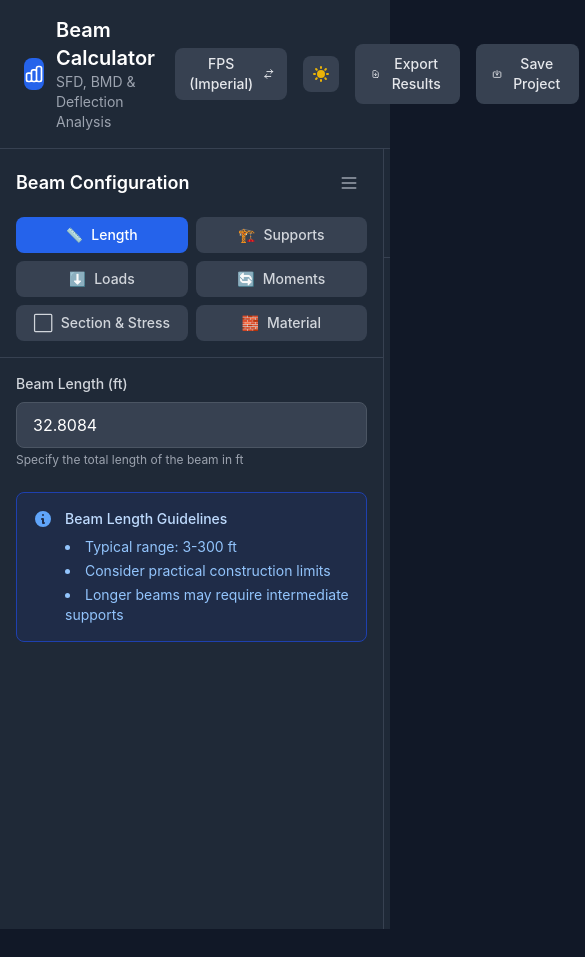
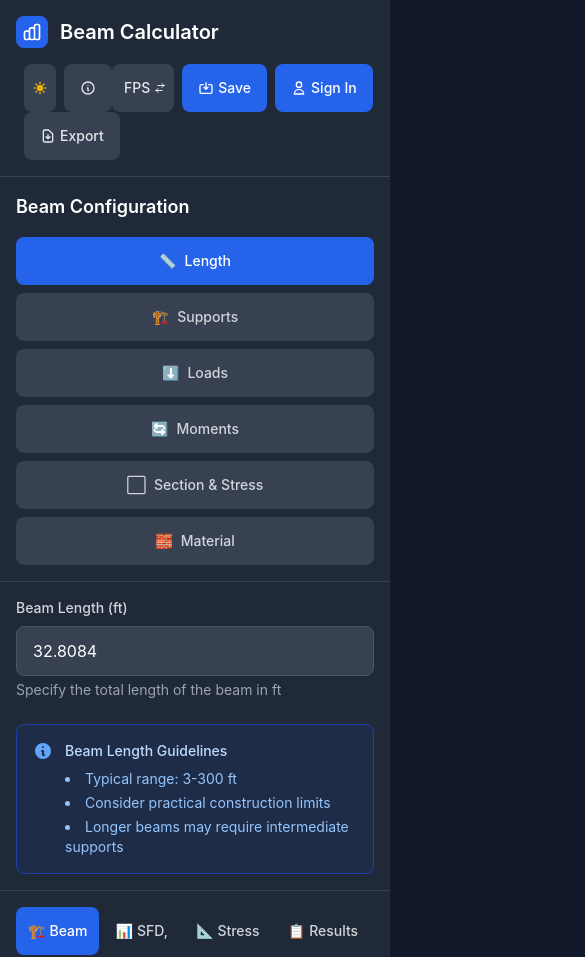
Before and after one commit to asadurahman2001/beam-calculator-v3.0.3, a React (Create React App) app: page / in a window 390 px wide. Shown: the top 957 px of the page, 585 px wide, since content can reach past the window. Before the commit the page ends 929 px from the top, so only its background shows below. Built offline with nearby package versions, Linux system fonts and the light colour scheme.

Commit message:
Make Application Mobile-Friendly

```diff
--- a/public/index.html
+++ b/public/index.html
@@ -3,12 +3,15 @@
   <head>
     <meta charset="utf-8" />
     <link rel="icon" href="%PUBLIC_URL%/favicon.ico" />
-    <meta name="viewport" content="width=device-width, initial-scale=1" />
+    <meta name="viewport" content="width=device-width, initial-scale=1, maximum-scale=1, user-scalable=no, viewport-fit=cover" />
     <meta name="theme-color" content="#000000" />
     <meta
       name="description"
       content="Beam SFD, BMD & Deflection Calculator - Professional structural analysis tool"
     />
+    <meta name="apple-mobile-web-app-capable" content="yes" />
+    <meta name="apple-mobile-web-app-status-bar-style" content="default" />
+    <meta name="apple-mobile-web-app-title" content="Beam Calculator" />
     <link rel="apple-touch-icon" href="%PUBLIC_URL%/logo192.png" />
     <link rel="manifest" href="%PUBLIC_URL%/manifest.json" />
     <title>Beam Calculator</title>
--- a/src/App.js
+++ b/src/App.js
@@ -131,10 +131,10 @@ function App() {
     <ThemeProvider>
       <UnitProvider>
         <AuthProvider>
-          <div className="min-h-screen bg-gray-50 dark:bg-gray-900 transition-colors">
+          <div className="min-h-screen bg-gray-50 dark:bg-gray-900 transition-colors mobile-safe-area">
             <Header beamData={beamData} results={results} updateBeamData={updateBeamData} />
-            <div className="flex h-[calc(100vh-4rem)]">
-              <div className="w-96 border-r border-gray-200 dark:border-gray-700 bg-white dark:bg-gray-800 overflow-y-auto transition-colors">
+            <div className="flex flex-col lg:flex-row h-[calc(100vh-4rem)]">
+              <div className="w-full lg:w-96 border-b lg:border-b-0 lg:border-r border-gray-200 dark:border-gray-700 bg-white dark:bg-gray-800 overflow-y-auto transition-colors mobile-scroll">
                 <InputPanel
                   beamData={beamData}
                   updateBeamData={updateBeamData}
@@ -142,7 +142,7 @@ function App() {
                   setResolution={setResolution}
                 />
               </div>
-              <div className="flex-1 overflow-hidden">
+              <div className="flex-1 overflow-hidden mobile-scroll">
                 <VisualizationPanel
                   beamData={beamData}
                   results={results}
--- a/src/components/Header.js
+++ b/src/components/Header.js
@@ -68,51 +68,54 @@ const Header = ({ beamData, results, updateBeamData }) => {
 
   return (
     <>
-      <header className="bg-white dark:bg-gray-800 border-b border-gray-200 dark:border-gray-700 px-6 py-4 transition-colors">
-        <div className="flex items-center justify-between">
-          <div className="flex items-center space-x-3">
+      <header className="bg-white dark:bg-gray-800 border-b border-gray-200 dark:border-gray-700 px-4 lg:px-6 py-4 transition-colors mobile-header">
+        <div className="flex items-center justify-between flex-wrap gap-4">
+          <div className="flex items-center space-x-3 min-w-0 flex-1 lg:flex-none">
             <div className="w-8 h-8 bg-primary-600 rounded-lg flex items-center justify-center">
               <svg className="w-5 h-5 text-white" fill="none" stroke="currentColor" viewBox="0 0 24 24">
                 <path strokeLinecap="round" strokeLinejoin="round" strokeWidth={2} d="M9 19v-6a2 2 0 00-2-2H5a2 2 0 00-2 2v6a2 2 0 002 2h2a2 2 0 002-2zm0 0V9a2 2 0 012-2h2a2 2 0 012 2v10m-6 0a2 2 0 002 2h2a2 2 0 002-2m0 0V5a2 2 0 012-2h2a2 2 0 012 2v14a2 2 0 01-2 2h-2a2 2 0 01-2-2z" />
               </svg>
             </div>
-            <div>
+            <div className="min-w-0">
               <h1 className="text-xl font-semibold text-gray-900 dark:text-white">Beam Calculator</h1>
-              <p className="text-sm text-gray-500 dark:text-gray-400">SFD, BMD & Deflection Analysis</p>
+              <p className="text-sm text-gray-500 dark:text-gray-400 hidden sm:block">SFD, BMD & Deflection Analysis</p>
             </div>
           </div>
-          <div className="flex items-center space-x-4">
+
+          <div className="flex items-center space-x-2 lg:space-x-4 flex-wrap">
             {/* Unit System Toggle */}
-            <div className="flex items-center space-x-2">
-              <span className="text-sm text-gray-600 dark:text-gray-300"></span>
+            <div className="flex items-center space-x-2 order-1 lg:order-none">
               <button
                 onClick={toggleUnitSystem}
-                className="flex items-center space-x-2 px-3 py-1.5 bg-gray-100 dark:bg-gray-700 hover:bg-gray-200 dark:hover:bg-gray-600 rounded-lg transition-colors text-sm font-medium text-gray-700 dark:text-gray-200"
+                className="flex items-center space-x-1 lg:space-x-2 px-2 lg:px-3 py-2 bg-gray-100 dark:bg-gray-700 hover:bg-gray-200 dark:hover:bg-gray-600 rounded-lg transition-colors text-sm font-medium text-gray-700 dark:text-gray-200"
               >
-                <span>{units.name}</span>
-                <svg className="w-4 h-4" fill="none" stroke="currentColor" viewBox="0 0 24 24">
+                <span className="hidden sm:inline">{units.name}</span>
+                <span className="sm:hidden">{units.name.split(' ')[0]}</span>
+                <svg className="w-3 h-3 lg:w-4 lg:h-4" fill="none" stroke="currentColor" viewBox="0 0 24 24">
                   <path strokeLinecap="round" strokeLinejoin="round" strokeWidth={2} d="M8 7h12m0 0l-4-4m4 4l-4 4m0 6H4m0 0l4 4m-4-4l4-4" />
                 </svg>
               </button>
             </div>
 
             {/* Dark Mode Toggle */}
-            <button
+            <button className="order-2 lg:order-none"
               onClick={toggleDarkMode}
-              className="p-2 bg-gray-100 dark:bg-gray-700 hover:bg-gray-200 dark:hover:bg-gray-600 rounded-lg transition-colors"
+              className="p-2 lg:p-2 bg-gray-100 dark:bg-gray-700 hover:bg-gray-200 dark:hover:bg-gray-600 rounded-lg transition-colors"
               title={isDarkMode ? 'Switch to Light Mode' : 'Switch to Dark Mode'}
             >
               {isDarkMode ? (
-                <svg className="w-5 h-5 text-yellow-500" fill="currentColor" viewBox="0 0 20 20">
+                <svg className="w-4 h-4 lg:w-5 lg:h-5 text-yellow-500" fill="currentColor" viewBox="0 0 20 20">
                   <path fillRule="evenodd" d="M10 2a1 1 0 011 1v1a1 1 0 11-2 0V3a1 1 0 011-1zm4 8a4 4 0 11-8 0 4 4 0 018 0zm-.464 4.95l.707.707a1 1 0 001.414-1.414l-.707-.707a1 1 0 00-1.414 1.414zm2.12-10.607a1 1 0 010 1.414l-.706.707a1 1 0 11-1.414-1.414l.707-.707a1 1 0 011.414 0zM17 11a1 1 0 100-2h-1a1 1 0 100 2h1zm-7 4a1 1 0 011 1v1a1 1 0 11-2 0v-1a1 1 0 011-1zM5.05 6.464A1 1 0 106.465 5.05l-.708-.707a1 1 0 00-1.414 1.414l.707.707zm1.414 8.486l-.707.707a1 1 0 01-1.414-1.414l.707-.707a1 1 0 011.414 1.414zM4 11a1 1 0 100-2H3a1 1 0 000 2h1z" clipRule="evenodd" />
                 </svg>
               ) : (
-                <svg className="w-5 h-5 text-gray-600" fill="currentColor" viewBox="0 0 20 20">
+                <svg className="w-4 h-4 lg:w-5 lg:h-5 text-gray-600" fill="currentColor" viewBox="0 0 20 20">
                   <path d="M17.293 13.293A8 8 0 016.707 2.707a8.001 8.001 0 1010.586 10.586z" />
                 </svg>
               )}
             </button>
 
+            {/* Action Buttons - Hidden on small screens, shown in mobile menu */}
+            <div className="hidden lg:flex items-center space-x-2">
               <button
                 onClick={handleExportResults}
                 disabled={isExporting}
@@ -123,17 +126,18 @@ const Header = ({ beamData, results, updateBeamData }) => {
                     <svg className="w-4 h-4 animate-spin" fill="none" stroke="currentColor" viewBox="0 0 24 24">
                       <path strokeLinecap="round" strokeLinejoin="round" strokeWidth={2} d="M4 4v5h.582m15.356 2A8.001 8.001 0 004.582 9m0 0H9m11 11v-5h-.581m0 0a8.003 8.003 0 01-15.357-2m15.357 2H15" />
                     </svg>
-                  <span>Exporting...</span>
+                    <span className="hidden xl:inline">Exporting...</span>
                   </>
                 ) : (
                   <>
                     <svg className="w-4 h-4" fill="none" stroke="currentColor" viewBox="0 0 24 24">
                       <path strokeLinecap="round" strokeLinejoin="round" strokeWidth={2} d="M12 10v6m0 0l-3-3m3 3l3-3m2 8H7a2 2 0 01-2-2V5a2 2 0 012-2h5.586a1 1 0 01.707.293l5.414 5.414a1 1 0 01.293.707V19a2 2 0 01-2 2z" />
                     </svg>
-                  <span>Export Results</span>
+                    <span className="hidden xl:inline">Export</span>
                   </>
                 )}
               </button>
+
               <button
                 onClick={handleSaveProject}
                 className="btn-secondary text-sm flex items-center space-x-2"
@@ -141,28 +145,41 @@ const Header = ({ beamData, results, updateBeamData }) => {
                 <svg className="w-4 h-4" fill="none" stroke="currentColor" viewBox="0 0 24 24">
                   <path strokeLinecap="round" strokeLinejoin="round" strokeWidth={2} d="M8 7H5a2 2 0 00-2 2v9a2 2 0 002 2h14a2 2 0 002-2V9a2 2 0 00-2-2h-3m-1 4l-3 3m0 0l-3-3m3 3V4" />
                 </svg>
-              <span>Save Project</span>
+                <span className="hidden xl:inline">Save</span>
+              </button>
+            </div>
+
+            {/* Mobile Action Button */}
+            <button
+              onClick={handleSaveProject}
+              className="lg:hidden btn-primary text-sm flex items-center space-x-1 order-3"
+            >
+              <svg className="w-4 h-4" fill="none" stroke="currentColor" viewBox="0 0 24 24">
+                <path strokeLinecap="round" strokeLinejoin="round" strokeWidth={2} d="M8 7H5a2 2 0 00-2 2v9a2 2 0 002 2h14a2 2 0 002-2V9a2 2 0 00-2-2h-3m-1 4l-3 3m0 0l-3-3m3 3V4" />
+              </svg>
+              <span>Save</span>
             </button>
 
             {user ? (
-              <div className="flex items-center space-x-3">
+              <div className="flex items-center space-x-2 lg:space-x-3 order-4 lg:order-none">
                 <button
                   onClick={handleMyProjects}
-                  className="btn-secondary text-sm flex items-center space-x-2"
+                  className="btn-secondary text-sm flex items-center space-x-1 lg:space-x-2"
                 >
                   <svg className="w-4 h-4" fill="none" stroke="currentColor" viewBox="0 0 24 24">
                     <path strokeLinecap="round" strokeLinejoin="round" strokeWidth={2} d="M19 11H5m14 0a2 2 0 012 2v6a2 2 0 01-2 2H5a2 2 0 01-2-2v-6a2 2 0 012-2m14 0V9a2 2 0 00-2-2M5 11V9a2 2 0 012-2m0 0V5a2 2 0 012-2h6a2 2 0 012 2v2M7 7h10" />
                   </svg>
-                  <span>My Projects</span>
+                  <span className="hidden lg:inline">My Projects</span>
+                  <span className="lg:hidden">Projects</span>
                 </button>
 
-                <div className="flex items-center space-x-2 px-3 py-2 bg-gray-100 dark:bg-gray-700 rounded-lg">
+                <div className="flex items-center space-x-2 px-2 lg:px-3 py-2 bg-gray-100 dark:bg-gray-700 rounded-lg">
                   <div className="w-6 h-6 bg-primary-600 rounded-full flex items-center justify-center">
                     <span className="text-xs font-medium text-white">
                       {user.user_metadata?.full_name?.charAt(0) || user.email?.charAt(0) || 'U'}
                     </span>
                   </div>
-                  <span className="text-sm text-gray-700 dark:text-gray-300">
+                  <span className="text-sm text-gray-700 dark:text-gray-300 hidden lg:inline max-w-32 truncate">
                     {user.user_metadata?.full_name || user.email}
                   </span>
                   <button
@@ -179,7 +196,7 @@ const Header = ({ beamData, results, updateBeamData }) => {
             ) : (
               <button
                 onClick={() => setShowSignInModal(true)}
-                className="btn-primary text-sm flex items-center space-x-2"
+                className="btn-primary text-sm flex items-center space-x-1 lg:space-x-2 order-4 lg:order-none"
               >
                 <svg className="w-4 h-4" fill="none" stroke="currentColor" viewBox="0 0 24 24">
                   <path strokeLinecap="round" strokeLinejoin="round" strokeWidth={2} d="M16 7a4 4 0 11-8 0 4 4 0 018 0zM12 14a7 7 0 00-7 7h14a7 7 0 00-7-7z" />
@@ -189,10 +206,35 @@ const Header = ({ beamData, results, updateBeamData }) => {
             )}
 
             <button
+              onClick={handleExportResults}
+              disabled={isExporting}
+              className="lg:hidden btn-secondary text-sm flex items-center space-x-1 order-5"
+            >
+              {isExporting ? (
+                <>
+                  <svg className="w-4 h-4 animate-spin" fill="none" stroke="currentColor" viewBox="0 0 24 24">
+                    <path strokeLinecap="round" strokeLinejoin="round" strokeWidth={2} d="M4 4v5h.582m15.356 2A8.001 8.001 0 004.582 9m0 0H9m11 11v-5h-.581m0 0a8.003 8.003 0 01-15.357-2m15.357 2H15" />
+                  </svg>
+                  <span>Export</span>
+                </>
+              ) : (
+                <>
+                  <svg className="w-4 h-4" fill="none" stroke="currentColor" viewBox="0 0 24 24">
+                    <path strokeLinecap="round" strokeLinejoin="round" strokeWidth={2} d="M12 10v6m0 0l-3-3m3 3l3-3m2 8H7a2 2 0 01-2-2V5a2 2 0 012-2h5.586a1 1 0 01.707.293l5.414 5.414a1 1 0 01.293.707V19a2 2 0 01-2 2z" />
+                  </svg>
+                  <span>Export</span>
+                </>
+              )}
+            </button>
+
+            <button className="order-6 lg:order-none"
               onClick={() => setShowAboutModal(true)}
-              className="btn-secondary text-sm"
+              className="btn-secondary text-sm px-3 py-2"
             >
-              About
+              <span className="hidden lg:inline">About</span>
+              <svg className="w-4 h-4 lg:hidden" fill="none" stroke="currentColor" viewBox="0 0 24 24">
+                <path strokeLinecap="round" strokeLinejoin="round" strokeWidth={2} d="M13 16h-1v-4h-1m1-4h.01M21 12a9 9 0 11-18 0 9 9 0 0118 0z" />
+              </svg>
             </button>
           </div>
         </div>
--- a/src/components/InputPanel.js
+++ b/src/components/InputPanel.js
@@ -93,12 +93,12 @@ const InputPanel = ({ beamData, updateBeamData, resolution, setResolution }) =>
     return (
       <div className="h-full flex flex-col">
         {/* Header with Layout Toggle */}
-        <div className="p-4 border-b border-gray-200 dark:border-gray-700">
+        <div className="p-4 lg:p-4 border-b border-gray-200 dark:border-gray-700">
           <div className="flex items-center justify-between mb-2">
             <h2 className="text-lg font-semibold text-gray-900 dark:text-white">Beam Configuration</h2>
             <button
               onClick={() => setLayoutMode('tabs')}
-              className="p-2 text-gray-500 dark:text-gray-400 hover:text-gray-700 dark:hover:text-gray-300 transition-colors"
+              className="p-2 text-gray-500 dark:text-gray-400 hover:text-gray-700 dark:hover:text-gray-300 transition-colors lg:block hidden"
               title="Switch to Tab Layout"
             >
               <svg className="w-5 h-5" fill="none" stroke="currentColor" viewBox="0 0 24 24">
@@ -203,7 +203,7 @@ const InputPanel = ({ beamData, updateBeamData, resolution, setResolution }) =>
           <h2 className="text-lg font-semibold text-gray-900 dark:text-white">Beam Configuration</h2>
           <button
             onClick={() => setLayoutMode('accordion')}
-            className="p-2 text-gray-500 dark:text-gray-400 hover:text-gray-700 dark:hover:text-gray-300 transition-colors"
+            className="p-2 text-gray-500 dark:text-gray-400 hover:text-gray-700 dark:hover:text-gray-300 transition-colors lg:block hidden"
             title="Switch to Accordion Layout"
           >
             <svg className="w-5 h-5" fill="none" stroke="currentColor" viewBox="0 0 24 24">
@@ -225,7 +225,7 @@ const InputPanel = ({ beamData, updateBeamData, resolution, setResolution }) =>
         </div>
       </div>
 
-      <div className="flex-1 overflow-y-auto p-4">
+      <div className="flex-1 overflow-y-auto p-4 mobile-scroll">
         <div className="animate-fade-in">
           {renderTabContent()}
         </div>
--- a/src/components/VisualizationPanel.js
+++ b/src/components/VisualizationPanel.js
@@ -35,36 +35,37 @@ const VisualizationPanel = ({ beamData, results }) => {
 
   return (
     <div className="h-full flex flex-col bg-white dark:bg-gray-800 transition-colors">
-      <div className="border-b border-gray-200 dark:border-gray-700 px-6 py-4">
-        <div className="flex items-center justify-between">
-          <div className="flex space-x-1">
+      <div className="border-b border-gray-200 dark:border-gray-700 px-4 lg:px-6 py-4">
+        <div className="flex flex-col lg:flex-row lg:items-center justify-between gap-4">
+          <div className="flex space-x-1 overflow-x-auto mobile-scroll">
             {views.map((view) => (
               <button
                 key={view.id}
                 onClick={() => setActiveView(view.id)}
-                className={`px-4 py-2 text-sm font-medium rounded-lg transition-colors ${
+                className={`px-3 lg:px-4 py-2 text-sm font-medium rounded-lg transition-colors whitespace-nowrap ${
                   activeView === view.id
                     ? 'bg-primary-600 text-white'
                     : 'text-gray-600 dark:text-gray-300 hover:text-gray-900 dark:hover:text-white hover:bg-gray-100 dark:hover:bg-gray-700'
                 }`}
               >
-                <span className="mr-2">{view.icon}</span>
-                {view.label}
+                <span className="mr-1 lg:mr-2">{view.icon}</span>
+                <span className="hidden sm:inline lg:inline">{view.label}</span>
+                <span className="sm:hidden lg:hidden">{view.label.split(' ')[0]}</span>
               </button>
             ))}
           </div>
 
-          <div className="flex items-center space-x-2 text-sm text-gray-500 dark:text-gray-400">
+          <div className="flex items-center space-x-2 text-xs lg:text-sm text-gray-500 dark:text-gray-400 overflow-x-auto">
             <span>Beam Length: {displayLength.toFixed(2)} {getUnit('length')}</span>
-            <span>•</span>
+            <span className="hidden sm:inline">•</span>
             <span>Supports: {beamData.supports.length}</span>
-            <span>•</span>
+            <span className="hidden sm:inline">•</span>
             <span>Loads: {beamData.pointLoads.length + beamData.distributedLoads.length}</span>
           </div>
         </div>
       </div>
 
-      <div className="flex-1 overflow-auto p-6">
+      <div className="flex-1 overflow-auto p-4 lg:p-6 mobile-scroll">
         <div className="animate-fade-in">
           {renderContent()}
         </div>
--- a/src/index.css
+++ b/src/index.css
@@ -11,6 +11,17 @@
   body {
     @apply bg-gray-50 dark:bg-gray-900 text-gray-900 dark:text-white font-sans transition-colors;
     font-feature-settings: "rlig" 1, "calt" 1;
+    /* Prevent zoom on input focus on iOS */
+    -webkit-text-size-adjust: 100%;
+    /* Improve touch scrolling */
+    -webkit-overflow-scrolling: touch;
+  }
+
+  /* Prevent zoom on input focus for mobile */
+  @media screen and (max-width: 768px) {
+    input, select, textarea {
+      font-size: 16px !important;
+    }
   }
 }
 
@@ -20,19 +31,33 @@
   }
 
   .input-field {
-    @apply w-full px-4 py-2.5 border border-gray-300 dark:border-gray-600 rounded-lg focus:ring-2 focus:ring-primary-500 focus:border-primary-500 transition-colors duration-200 bg-white dark:bg-gray-700 text-gray-900 dark:text-white placeholder-gray-500 dark:placeholder-gray-400;
+    @apply w-full px-4 py-3 border border-gray-300 dark:border-gray-600 rounded-lg focus:ring-2 focus:ring-primary-500 focus:border-primary-500 transition-colors duration-200 bg-white dark:bg-gray-700 text-gray-900 dark:text-white placeholder-gray-500 dark:placeholder-gray-400 text-base;
+    /* Ensure minimum touch target size */
+    min-height: 44px;
   }
 
   .btn-primary {
-    @apply bg-primary-600 hover:bg-primary-700 text-white px-4 py-2.5 rounded-lg font-medium transition-colors duration-200 focus:outline-none focus:ring-2 focus:ring-primary-500 focus:ring-offset-2 dark:focus:ring-offset-gray-800;
+    @apply bg-primary-600 hover:bg-primary-700 active:bg-primary-800 text-white px-4 py-3 rounded-lg font-medium transition-colors duration-200 focus:outline-none focus:ring-2 focus:ring-primary-500 focus:ring-offset-2 dark:focus:ring-offset-gray-800;
+    /* Ensure minimum touch target size */
+    min-height: 44px;
+    /* Improve touch feedback */
+    -webkit-tap-highlight-color: transparent;
   }
 
   .btn-secondary {
-    @apply bg-gray-100 dark:bg-gray-700 hover:bg-gray-200 dark:hover:bg-gray-600 text-gray-700 dark:text-gray-200 px-4 py-2.5 rounded-lg font-medium transition-colors duration-200 focus:outline-none focus:ring-2 focus:ring-gray-500 focus:ring-offset-2 dark:focus:ring-offset-gray-800;
+    @apply bg-gray-100 dark:bg-gray-700 hover:bg-gray-200 dark:hover:bg-gray-600 active:bg-gray-300 dark:active:bg-gray-500 text-gray-700 dark:text-gray-200 px-4 py-3 rounded-lg font-medium transition-colors duration-200 focus:outline-none focus:ring-2 focus:ring-gray-500 focus:ring-offset-2 dark:focus:ring-offset-gray-800;
+    /* Ensure minimum touch target size */
+    min-height: 44px;
+    /* Improve touch feedback */
+    -webkit-tap-highlight-color: transparent;
   }
 
   .tab-button {
-    @apply px-4 py-2 text-sm font-medium rounded-lg transition-colors duration-200;
+    @apply px-4 py-3 text-sm font-medium rounded-lg transition-colors duration-200;
+    /* Ensure minimum touch target size */
+    min-height: 44px;
+    /* Improve touch feedback */
+    -webkit-tap-highlight-color: transparent;
   }
 
   .tab-button.active {
@@ -42,11 +67,26 @@
   .tab-button.inactive {
     @apply bg-gray-100 dark:bg-gray-700 text-gray-600 dark:text-gray-300 hover:bg-gray-200 dark:hover:bg-gray-600;
   }
+
+  /* Mobile-specific utilities */
+  .mobile-safe-area {
+    padding-bottom: env(safe-area-inset-bottom);
+  }
+
+  .mobile-header {
+    padding-top: env(safe-area-inset-top);
+  }
+
+  /* Touch-friendly scrollbars */
+  .mobile-scroll {
+    -webkit-overflow-scrolling: touch;
+    scrollbar-width: thin;
+  }
 }
 
 /* Custom scrollbar */
 ::-webkit-scrollbar {
-  width: 6px;
+  width: 8px;
 }
 
 ::-webkit-scrollbar-track {
@@ -55,6 +95,8 @@
 
 ::-webkit-scrollbar-thumb {
   @apply bg-gray-300 dark:bg-gray-600 rounded-sm;
+  /* Make scrollbar more visible on mobile */
+  min-height: 40px;
 }
 
 ::-webkit-scrollbar-thumb:hover {
@@ -74,13 +116,15 @@ select.input-field option {
 .slider {
   -webkit-appearance: none;
   appearance: none;
+  /* Make slider more touch-friendly */
+  height: 8px;
 }
 
 .slider::-webkit-slider-thumb {
   -webkit-appearance: none;
   appearance: none;
-  height: 20px;
-  width: 20px;
+  height: 24px;
+  width: 24px;
   border-radius: 50%;
   background: #3b82f6;
   cursor: pointer;
@@ -89,8 +133,8 @@ select.input-field option {
 }
 
 .slider::-moz-range-thumb {
-  height: 20px;
-  width: 20px;
+  height: 24px;
+  width: 24px;
   border-radius: 50%;
   background: #3b82f6;
   cursor: pointer;
@@ -131,3 +175,80 @@ select.input-field option {
 .modal-enter {
   animation: modalFadeIn 0.2s ease-out;
 }
+/* Mobile-specific styles */
+@media (max-width: 768px) {
+  .card {
+    @apply p-4 rounded-lg;
+  }
+
+  /* Improve touch targets */
+  button, .btn-primary, .btn-secondary, .tab-button {
+    min-height: 48px;
+    padding: 12px 16px;
+  }
+
+  /* Better spacing for mobile */
+  .space-y-6 > * + * {
+    margin-top: 1rem;
+  }
+
+  .space-y-4 > * + * {
+    margin-top: 0.75rem;
+  }
+
+  /* Mobile-friendly modals */
+  .modal-mobile {
+    margin: 0;
+    border-radius: 0;
+    min-height: 100vh;
+    max-height: 100vh;
+  }
+
+  /* Improve form layouts on mobile */
+  .grid-cols-2 {
+    @apply grid-cols-1;
+  }
+
+  .grid-cols-3 {
+    @apply grid-cols-1;
+  }
+
+  /* Better text sizes for mobile */
+  .text-xs {
+    @apply text-sm;
+  }
+
+  /* Improve chart visibility on mobile */
+  .h-64 {
+    @apply h-48;
+  }
+}
+
+/* Tablet styles */
+@media (min-width: 769px) and (max-width: 1024px) {
+  .grid-cols-3 {
+    @apply grid-cols-2;
+  }
+}
+
+/* Prevent text selection on buttons and interactive elements */
+button, .btn-primary, .btn-secondary, .tab-button {
+  -webkit-user-select: none;
+  -moz-user-select: none;
+  -ms-user-select: none;
+  user-select: none;
+}
+
+/* Improve focus visibility for keyboard navigation */
+@media (prefers-reduced-motion: no-preference) {
+  button:focus-visible,
+  .btn-primary:focus-visible,
+  .btn-secondary:focus-visible,
+  .tab-button:focus-visible,
+  input:focus-visible,
+  select:focus-visible,
+  textarea:focus-visible {
+    outline: 2px solid #3b82f6;
+    outline-offset: 2px;
+  }
+}
```
Also changed, not shown: src/components/auth/SignInModal.js (+7 -7 lines), src/components/projects/ProjectsModal.js (+12 -12 lines), src/components/projects/SaveProjectModal.js (+8 -8 lines), src/components/visualizations/DiagramCharts.js (+7 -7 lines), src/components/visualizations/ResultsTables.js (+19 -19 lines). Lines whose indentation alone changed are shown as unchanged.
